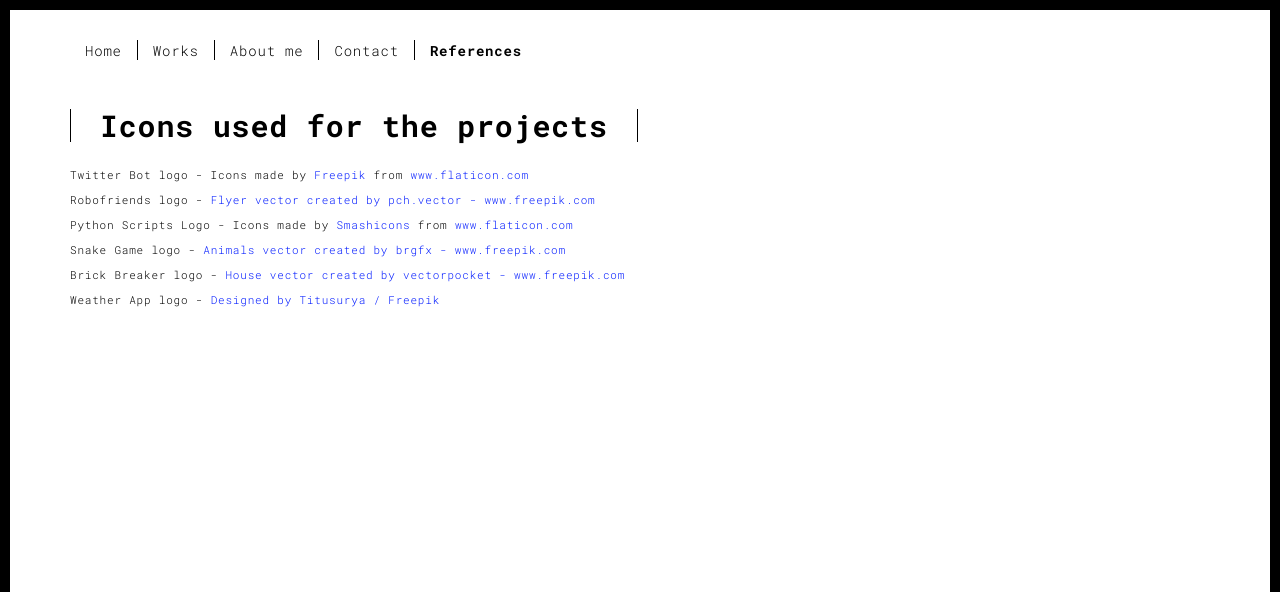
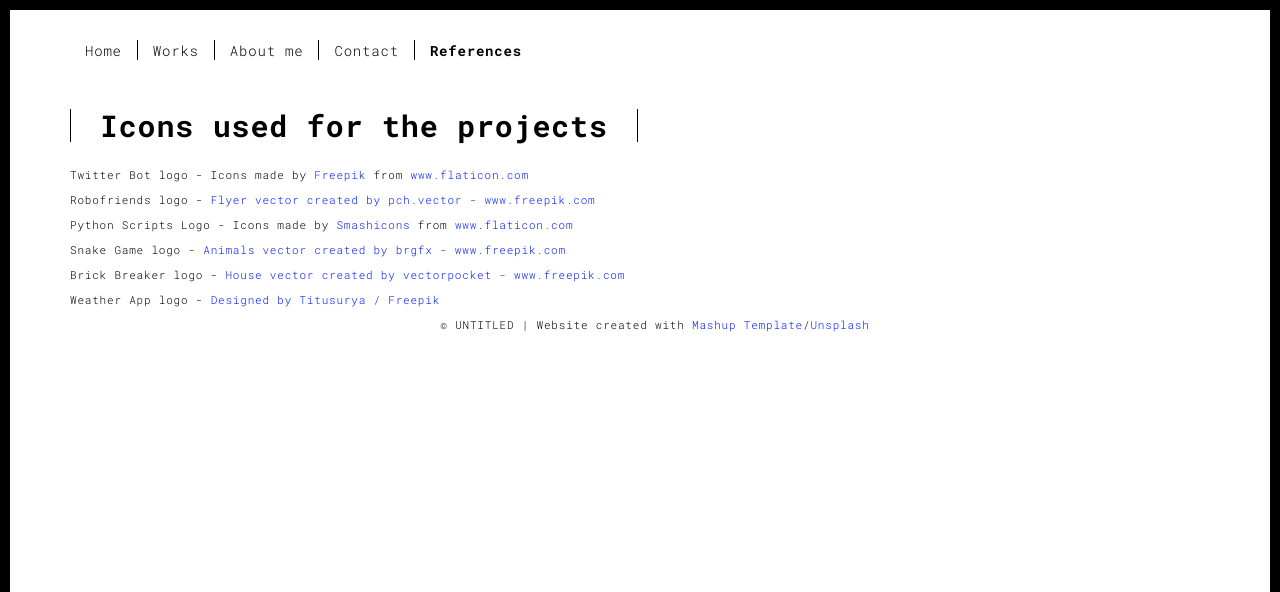
Before and after one commit to networkdavit/flaskapp, a Flask app: page /references.html in a window 1280 px wide. Shown: the top 592 px of the page. Run offline with Flask 2, Linux system fonts and the light colour scheme; some libraries are stand-ins or nearby versions.

Commit message:
adding a reference

```diff
--- a/templates/references.html
+++ b/templates/references.html
@@ -57,9 +57,19 @@
        <div>Brick Breaker logo - <a href="https://www.freepik.com/vectors/house">House vector created by vectorpocket - www.freepik.com</a></div>
        <div>Weather App logo - <a href="http://www.freepik.com">Designed by Titusurya / Freepik</a></div>
       </div>
+      <footer class="footer-container text-center">
+        <div class="container">
+          <div class="row">
+            <div class="col-xs-12">
+              <p>© UNTITLED | Website created with <a href="http://www.mashup-template.com/" title="Create website with free html template">Mashup Template</a>/<a href="https://www.unsplash.com/" title="Beautiful Free Images">Unsplash</a></p>
+            </div>
+          </div>
+        </div>
+      </footer>
     </div>
   </nav>
 </header>
+
 <script>
   document.addEventListener("DOMContentLoaded", function (event) {
      navActivePage();
```
